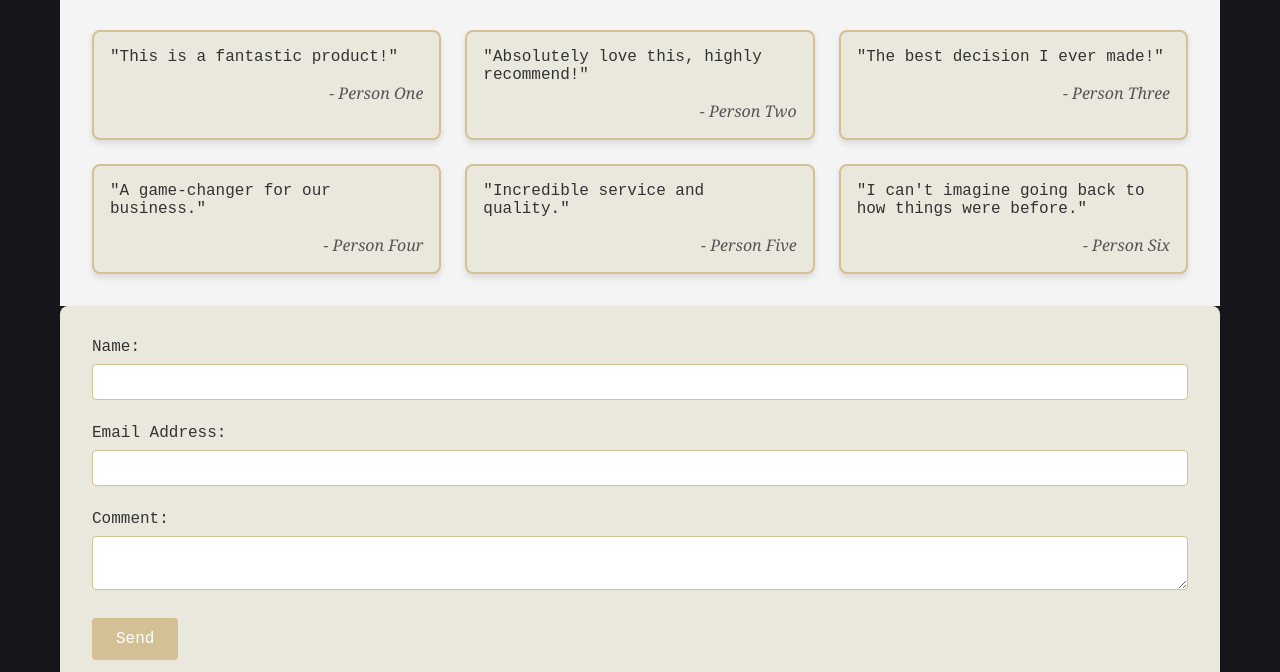
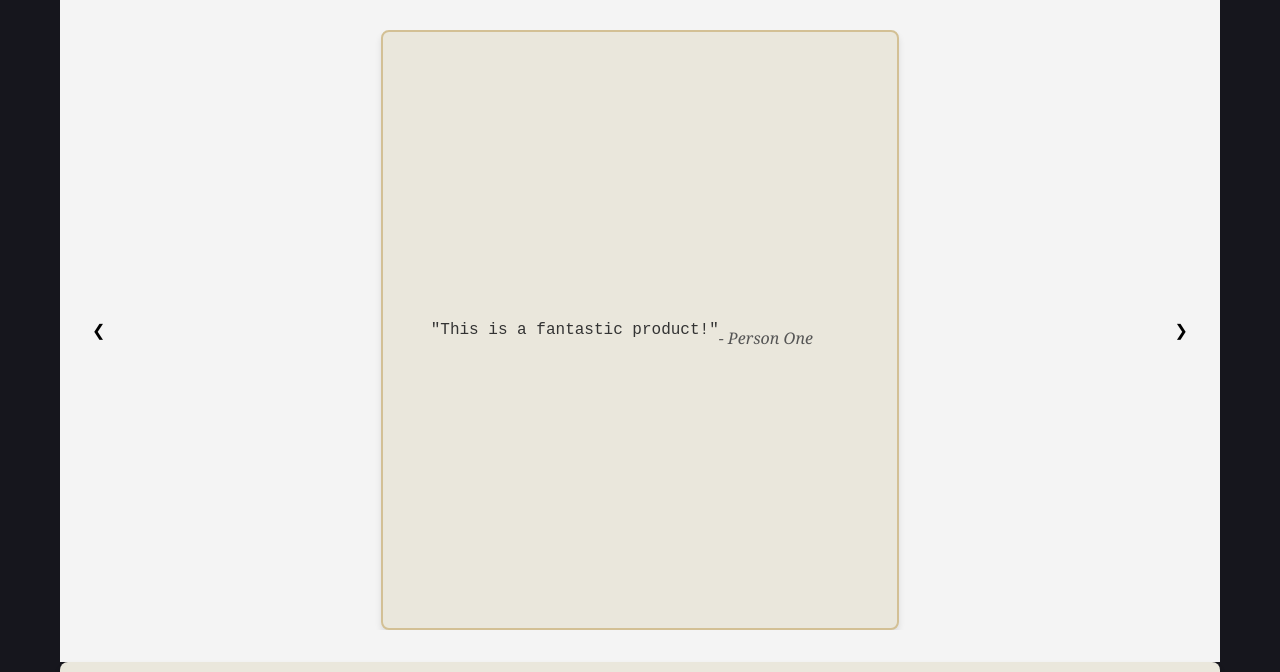
Before and after one commit to DJTwoTone/SpeechsmithSite, an Astro site: page / in a window 1280 px wide. Shown: the part 3390-4062 px from the top of the page. Built offline with nearby package versions, Linux system fonts and the light colour scheme; Astro itself is replaced by a stand-in of ours.

Commit message:
Testimonial Slider
Made the structure for the slider. Still have to style the arrows

```diff
--- a/src/components/TestimonialCard.astro
+++ b/src/components/TestimonialCard.astro
@@ -12,7 +12,12 @@ const { name, text } = Astro.props;
   .testimonial-card {
     background-color: #eae7dc;
     border: 2px solid #d3c095;
-    padding: 1rem;
+    width: 50%;
+    min-height: 600px;
+    display: flex;
+    align-items: center;
+    margin: 0 auto;
+    padding: 0 3rem;
     border-radius: 8px;
     box-shadow: 0 4px 6px rgba(0, 0, 0, 0.1);
   }
--- a/src/components/Testimonials.astro
+++ b/src/components/Testimonials.astro
@@ -4,40 +4,93 @@ import TestimonialCard from "./TestimonialCard.astro";
 ---
 
 <section class="testimonials">
-  <div class="testimonials__grid">
-    <TestimonialCard name="Person One" text="This is a fantastic product!" />
-    <TestimonialCard
+  <div class="prev__btn arrow-container">
+    <p >&#10094;</p>
+  </div>
+  <div class="testimonials__grid__container">
+    <ul class="testimonials__grid">
+    <li class="testCard"><TestimonialCard name="Person One" text="This is a fantastic product!" /></li>
+    <li class="testCard"><TestimonialCard
       name="Person Two"
       text="Absolutely love this, highly recommend!"
-    />
-    <TestimonialCard
+    /></li>
+    <li class="testCard"><TestimonialCard
       name="Person Three"
       text="The best decision I ever made!"
-    />
-    <TestimonialCard
+    /></li>
+    <li class="testCard"><TestimonialCard
       name="Person Four"
       text="A game-changer for our business."
-    />
-    <TestimonialCard
+    /></li>
+    <li class="testCard"><TestimonialCard
       name="Person Five"
       text="Incredible service and quality."
-    />
-    <TestimonialCard
+    /></li>
+    <li class="testCard"><TestimonialCard
       name="Person Six"
       text="I can't imagine going back to how things were before."
-    />
+    /></li>
+    </ul>
   </div>
-</section>
+  <div class="next__btn arrow-container">
+    <p>&#10095;</p>
+  </div>
+  </section>
 
 <style>
   .testimonials {
+    display: flex;
+    justify-content: space-between;
     padding: 2rem;
     background-color: #f4f4f4;
+    gap: 1rem;
+  }
+  .testimonials__grid__container {
+    position: relative;
+    overflow: hidden;
   }
 
   .testimonials__grid {
-    display: grid;
+    display: flex;
+    width: 100%;
+    list-style: none;
+    overflow: scroll;
+    scroll-behavior: smooth;
+    scrollbar-width: none;
+    /* display: grid;
     grid-template-columns: repeat(auto-fill, minmax(300px, 1fr));
-    gap: 1.5rem;
+    gap: 1.5rem; */
+  }
+  .testCard {
+    height: 100%;
+    width: 100%;
+    flex:  1 0 100%;
+  }
+
+  .arrow-container {
+    display: flex;
+    align-items: center;
+    cursor: pointer;
   }
 </style>
+
+<script>
+  window.addEventListener("DOMContentLoaded", (event) => {
+
+const testContainer = document.querySelector(".testimonials__grid")
+const testCard = document.querySelector(".testCard")
+const prevButton = document.querySelector(".prev__btn")
+const nextButton = document.querySelector(".next__btn")
+
+nextButton.addEventListener('click', () => {
+    const testCardWidth = testCard.clientWidth;
+    testContainer.scrollLeft += testCardWidth;
+});
+
+prevButton.addEventListener('click', () => {
+    const testCardWidth = testCard.clientWidth;
+    testContainer.scrollLeft -= testCardWidth;
+});
+  });
+
+  </script>
```
